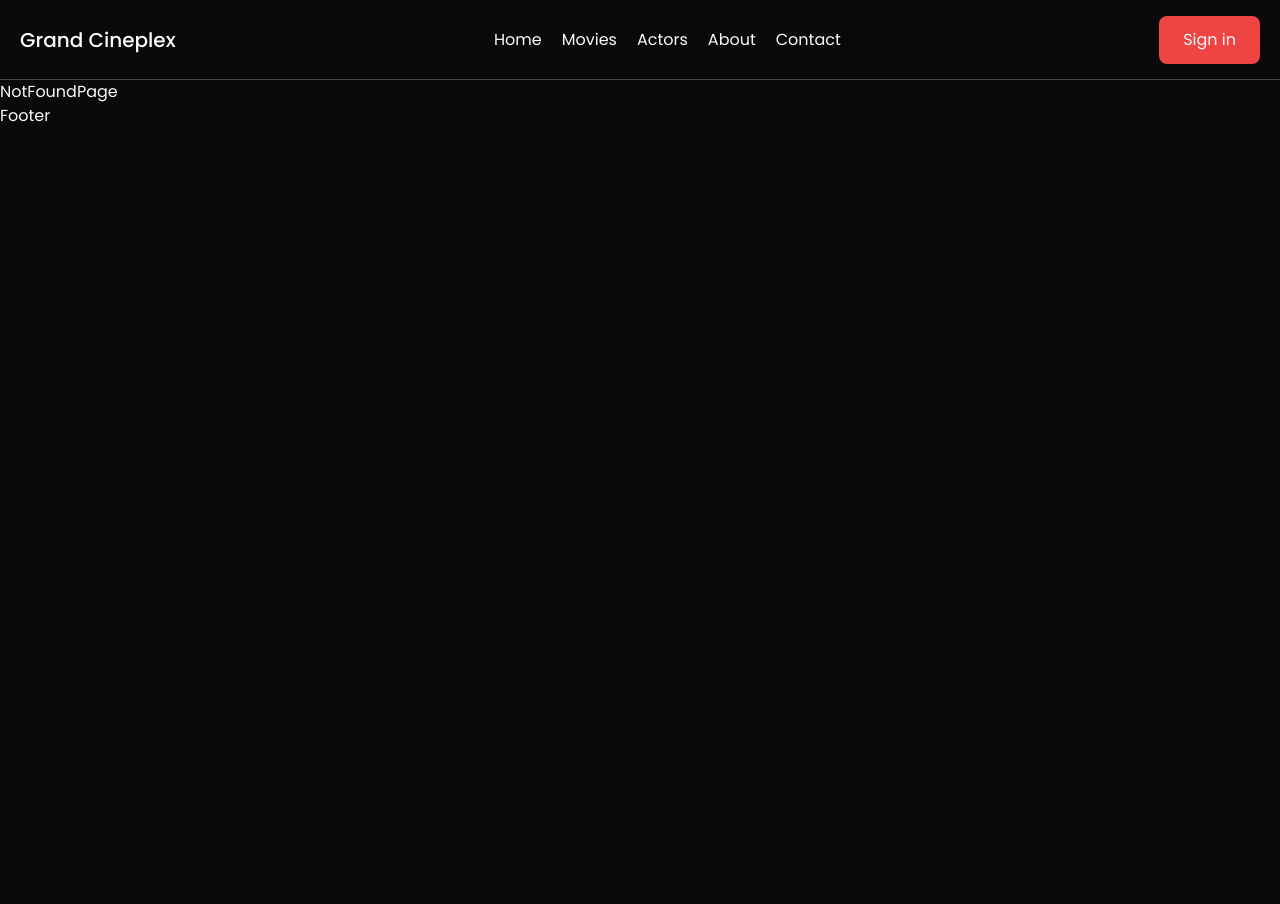
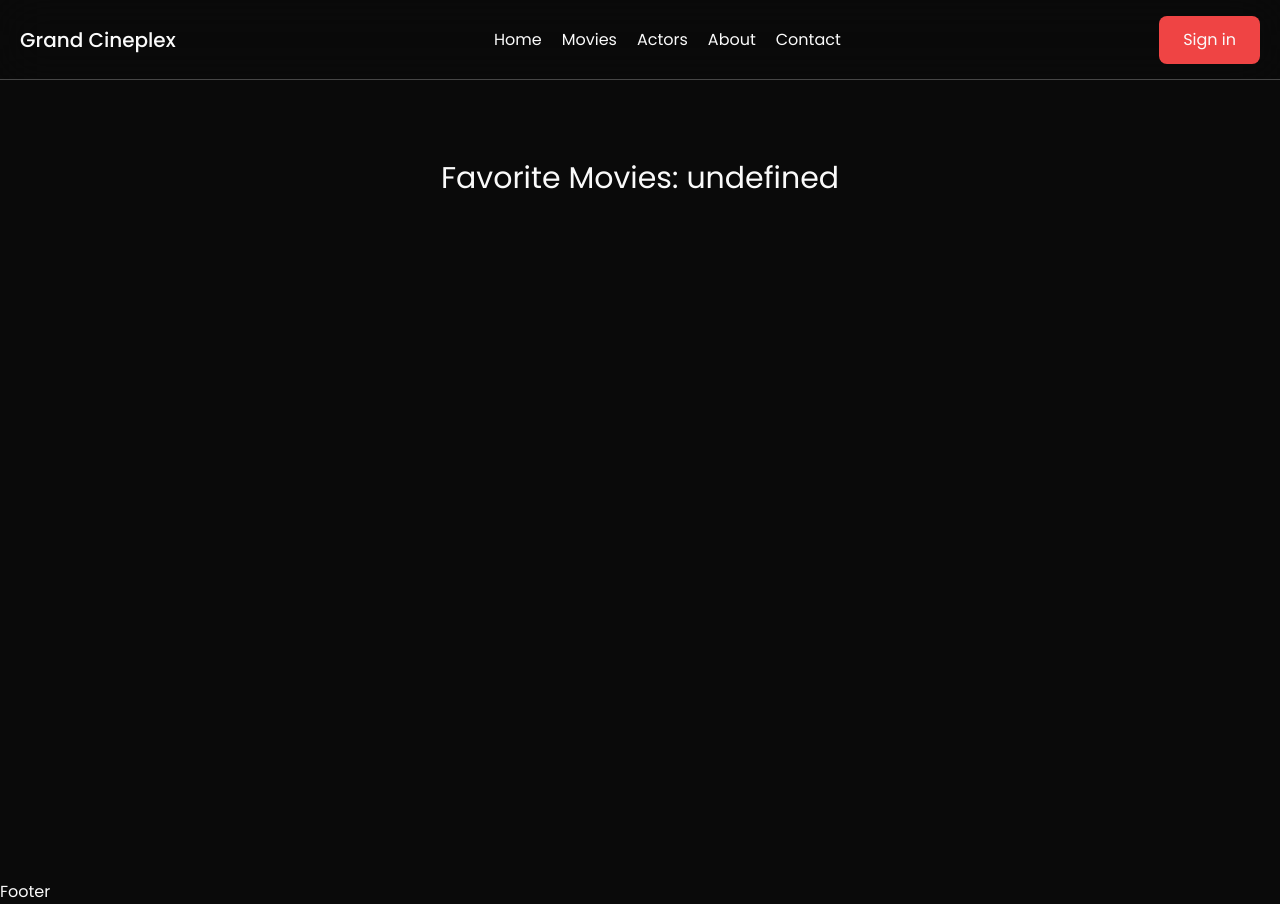
Before and after one commit to shohan-pherones/grand-cineplex, a React (Vite) app: page /profile/favorite-list in a window 1280 px wide. Before the commit the page ends 800 px from the top, so only its background shows below. Built offline with nearby package versions, Linux system fonts and the light colour scheme.

Commit message:
favorite movies

```diff
--- a/src/App.jsx
+++ b/src/App.jsx
@@ -18,6 +18,7 @@ import NotFoundPage from "./pages/NotFound";
 import ProfilePage from "./pages/Profile";
 import RegisterPage from "./pages/Register";
 import ManageMoviesPage from "./pages/ManageMoviesPage";
+import FavoriteListPage from "./pages/FavoriteListPage";
 
 const App = () => {
   useSmooth();
@@ -41,6 +42,7 @@ const App = () => {
         <Route path="/login" element={<LoginPage />} />
         <Route path="/register" element={<RegisterPage />} />
         <Route path="/profile" element={<ProfilePage />} />
+        <Route path="/profile/favorite-list" element={<FavoriteListPage />} />
         <Route path="/admin/manage-movies" element={<ManageMoviesPage />} />
         <Route path="*" element={<NotFoundPage />} />
       </Routes>
--- a/src/components/Navbar.jsx
+++ b/src/components/Navbar.jsx
@@ -2,7 +2,7 @@ import { useMediaQuery } from "@mantine/hooks";
 import { AlignJustify, X } from "lucide-react";
 import { useState } from "react";
 import { useDispatch, useSelector } from "react-redux";
-import { Link } from "react-router-dom";
+import { Link, useNavigate } from "react-router-dom";
 import { logout } from "../redux/features/auth/authSlice";
 
 const Navbar = () => {
@@ -12,6 +12,7 @@ const Navbar = () => {
   const matches = useMediaQuery("(max-width: 767px)");
 
   const dispatch = useDispatch();
+  const navigate = useNavigate();
 
   return (
     <div
@@ -61,7 +62,13 @@ const Navbar = () => {
                 className="w-full h-full object-cover"
               />
             </Link>
-            <button onClick={() => dispatch(logout())} className="btn">
+            <button
+              onClick={() => {
+                dispatch(logout());
+                navigate("/");
+              }}
+              className="btn"
+            >
               Log out
             </button>
           </div>
--- /dev/null
+++ b/src/pages/FavoriteListPage.jsx
@@ -0,0 +1,33 @@
+import { useSelector } from "react-redux";
+import MovieItem from "../components/MovieItem";
+import SectionTitle from "../components/SectionTitle";
+
+const FavoriteListPage = () => {
+  const auth = useSelector((state) => state.auth.userAndToken);
+
+  return (
+    <div className="pt-[5rem]">
+      <div className="wrapper section-padding min-h-screen">
+        <SectionTitle
+          title={`Favorite Movies: ${auth?.user?.favorites?.length}`}
+        />
+
+        {auth?.user?.favorites?.length > 0 && (
+          <div className="grid md:grid-cols-2 lg:grid-cols-3 xl:grid-cols-4 gap-10">
+            {auth?.user?.favorites?.map((movie) => (
+              <MovieItem key={movie._id} movie={movie} />
+            ))}
+          </div>
+        )}
+
+        {auth?.user?.favorites?.length === 0 && (
+          <div className="text-center">
+            <p>Your favorite list is empty!</p>
+          </div>
+        )}
+      </div>
+    </div>
+  );
+};
+
+export default FavoriteListPage;
--- a/src/pages/MovieDetailsPage.jsx
+++ b/src/pages/MovieDetailsPage.jsx
@@ -1,10 +1,11 @@
+import toast from "react-hot-toast";
+import { useDispatch, useSelector } from "react-redux";
 import { useNavigate, useParams } from "react-router-dom";
+import Error from "../components/Error";
+import Loading from "../components/Loading";
 import { useFetch } from "../hooks/useFetch";
-import Loading from "../components/Loading";
-import Error from "../components/Error";
-import { useSelector } from "react-redux";
-import toast from "react-hot-toast";
 import { axiosPut } from "../lib/axiosPut";
+import { saveMovie } from "../redux/features/auth/authSlice";
 
 const MovieDetailsPage = () => {
   const { id } = useParams();
@@ -12,6 +13,7 @@ const MovieDetailsPage = () => {
   const auth = useSelector((state) => state.auth.userAndToken);
 
   const navigate = useNavigate();
+  const dispatch = useDispatch();
 
   const handleFavourite = async () => {
     if (!auth?.user?.email) {
@@ -28,6 +30,7 @@ const MovieDetailsPage = () => {
 
     if (data) {
       toast.success(data.message);
+      dispatch(saveMovie(movie));
     }
   };
 
@@ -69,9 +72,15 @@ const MovieDetailsPage = () => {
               <button className="btn" onClick={() => navigate(-1)}>
                 Go back
               </button>
-              <button className="btn" onClick={handleFavourite}>
-                Mark as favourite
-              </button>
+              {auth?.user?.favorites.find((mv) => mv._id === movie._id) ? (
+                <button disabled className="btn pointer-events-none">
+                  Already marked as favorite
+                </button>
+              ) : (
+                <button className="btn" onClick={handleFavourite}>
+                  Mark as favourite
+                </button>
+              )}
             </div>
           </div>
         </div>
--- a/src/pages/Profile.jsx
+++ b/src/pages/Profile.jsx
@@ -5,7 +5,7 @@ import { axiosPut } from "../lib/axiosPut";
 import { axiosDelete } from "../lib/axiosDelete";
 import { login, logout } from "../redux/features/auth/authSlice";
 import { Loader2 } from "lucide-react";
-import { useNavigate } from "react-router-dom";
+import { Link, useNavigate } from "react-router-dom";
 
 const ProfilePage = () => {
   const auth = useSelector((state) => state.auth.userAndToken);
@@ -155,6 +155,9 @@ const ProfilePage = () => {
             )}{" "}
             {isLoadingForDelete ? "Deleting" : "Delete"}
           </button>
+          <Link className="btn text-center" to="/profile/favorite-list">
+            View your favorite list
+          </Link>
         </div>
       </div>
     </div>
--- a/src/redux/features/auth/authSlice.js
+++ b/src/redux/features/auth/authSlice.js
@@ -15,9 +15,13 @@ export const authSlice = createSlice({
     logout: (state) => {
       state.userAndToken = null;
     },
+
+    saveMovie: (state, action) => {
+      state.userAndToken?.user?.favorites?.push(action.payload);
+    },
   },
 });
 
-export const { login, logout } = authSlice.actions;
+export const { login, logout, saveMovie } = authSlice.actions;
 
 export default authSlice.reducer;
```
